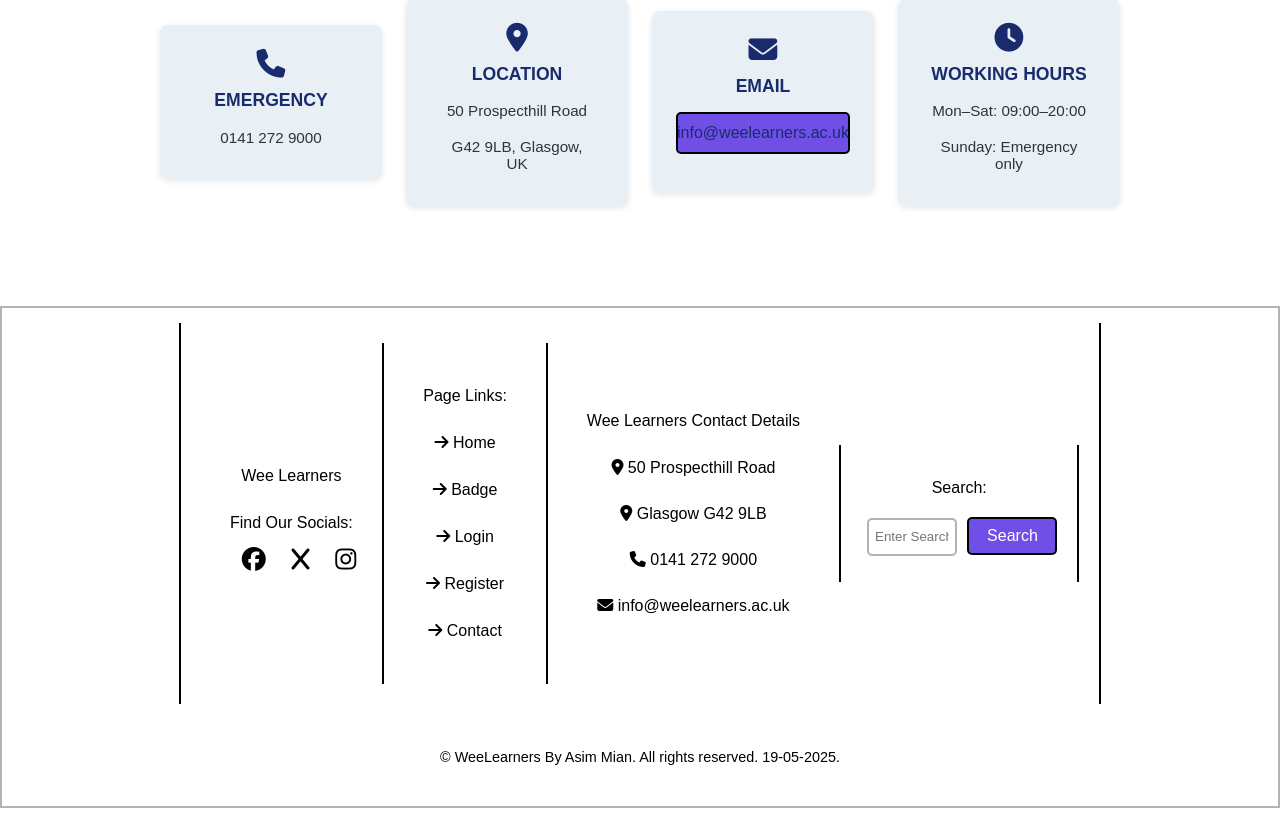
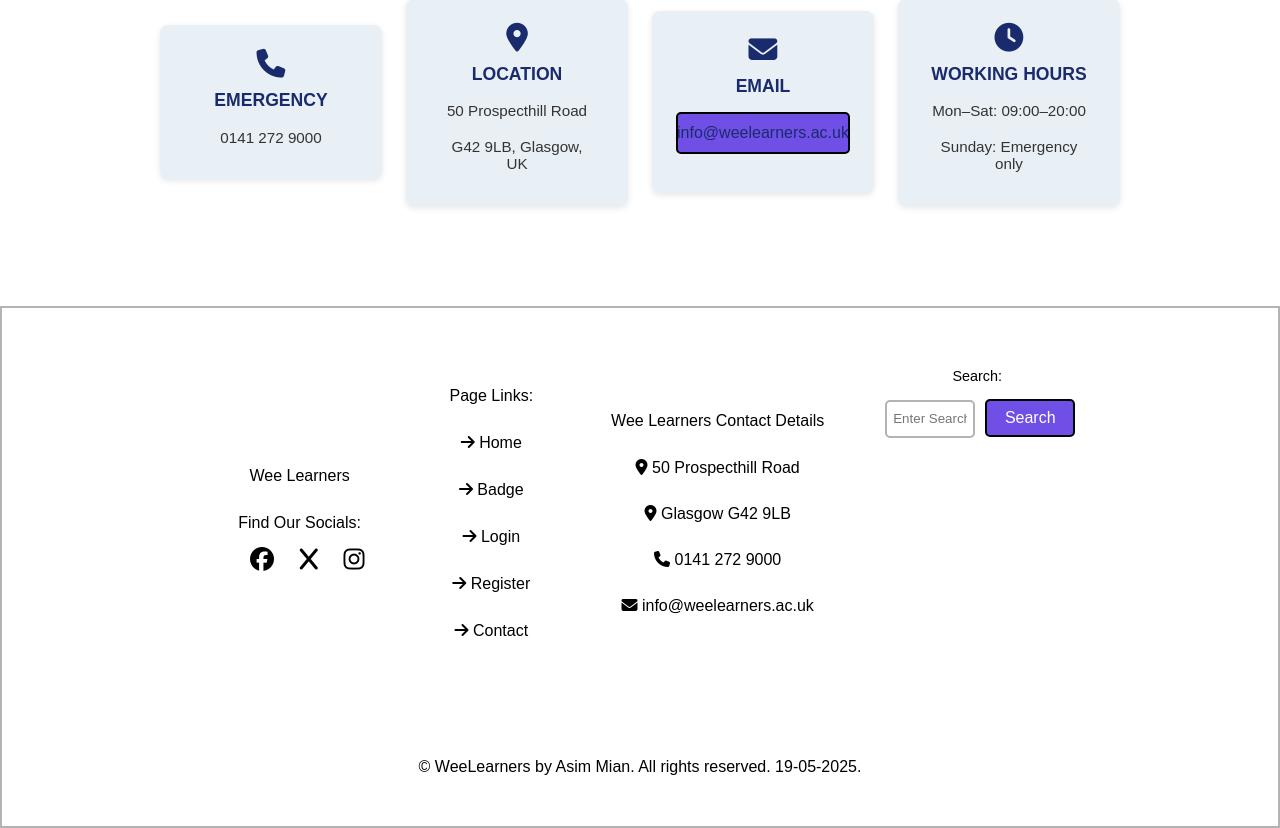
Before and after one commit to asimmian12/GU2, a PHP site: page /GU2/ in a window 1280 px wide. Shown: the part 3234-4062 px from the top of the page. Run offline with PHP 8.4, Linux system fonts and the light colour scheme; data comes from the database, SQL or seed files in the repository; some libraries are stand-ins or nearby versions.

Commit message:
Refactor footer styles and structure for improved readability and consistency

```diff
--- a/weelearners/assets/css/style.css
+++ b/weelearners/assets/css/style.css
@@ -853,13 +853,7 @@ section > div > p {
     .footer__col:nth-child(1) {
         grid-area: 1/1/2/3;
     }
-    /* This can style the footer columns with borders */
-    .footer__col:nth-child(1),
-    .footer__col:nth-child(2),
-    .footer__col:nth-child(4) {
-        border-left: 2px solid var(--color);
-        border-right: 2px solid var(--color);
-    }
+
     .section-banner img {
         width: 100%;
         height: auto;
@@ -913,8 +907,6 @@ section > div > p {
     .footer__col:nth-child(1) {
         display: flex;
         align-items: center;
-        border-left: 2px solid var(--color);
-        border-right: 2px solid var(--color);
     }
 
     /* This can style the third footer column to remove borders */
@@ -1051,8 +1043,6 @@ section > div > p {
     .footer__col:nth-child(1) {
         display: flex;
         align-items: center;
-        border-left: 2px solid var(--color);
-        border-right: 2px solid var(--color);
     }
     /* This can style the third footer column to remove borders */
     .footer__col:nth-child(3) {
--- a/weelearners/includes/footer.php
+++ b/weelearners/includes/footer.php
@@ -1,20 +1,23 @@
-<!-- The footer__container footer that's nested with multiple sections to help me do it in parts.-->
+<!-- The footer__container footer that's nested with multiple sections to help me do it in parts. -->
 <footer class="paragraph-copyright" id="footer">
+  <section class="footer__container">
     <!-- The footer col with logo and social media links to X (Twitter) and Instagram -->
     <section class="footer__col">
       <!-- The section for Footer Social Media Links-->
       <section class="footer__socials">
-        <p class="paragraph-text">Wee Learners </p>
-        <p class="paragraph-text">Find Our Socials: </p>
+        <p class="paragraph-text">Wee Learners</p>
+        <p class="paragraph-text">Find Our Socials:</p>
         <a href="https://www.facebook.com/" target="_blank"><i class="fa-brands fa-facebook"></i></a>
         <a href="https://twitter.com" target="_blank"><i class="fa-solid fa-x"></i></a>
         <a href="https://instagram.com/" target="_blank"><i class="fa-brands fa-instagram"></i></a>
       </section>
+    </section>
 
+    <!-- The footer__col with page links for logged-in and non-logged-in users -->
     <section class="footer__col">
       <!-- The text container for footer__address -->
       <section class="paragraph-text">
-        <p class="paragraph-text">Page Links: </p>
+        <p class="paragraph-text">Page Links:</p>
         <?php if (!isset($_SESSION['loggedin'])) : ?>
           <!-- For non-logged-in users -->
           <p class="paragraph-text"><a href="<?= ROOT_DIR ?>"><i class="fa fa-arrow-right" aria-hidden="true"></i> Home</a></p>
@@ -37,26 +40,27 @@
     <section class="footer__col">
       <!-- The text container for footer__address -->
       <section class="paragraph-text">
-        <p class="paragraph-text">Wee Learners Contact Details </p>
-        <p class="section-paragraph-text"><i class="fa-solid fa-location-dot"></i>  50 Prospecthill Road</p>
-        <p class="section-paragraph-text"><i class="fa-solid fa-location-dot"></i>  Glasgow G42 9LB</p>
-        <p class="section-paragraph-text"><i class="fa-solid fa-phone"></i>   0141 272 9000</p>
-        <p class="section-paragraph-text"><i class="fa-solid fa-envelope"></i>  info@weelearners.ac.uk</p>
+        <p class="paragraph-text">Wee Learners Contact Details</p>
+        <p class="section-paragraph-text"><i class="fa-solid fa-location-dot"></i> 50 Prospecthill Road</p>
+        <p class="section-paragraph-text"><i class="fa-solid fa-location-dot"></i> Glasgow G42 9LB</p>
+        <p class="section-paragraph-text"><i class="fa-solid fa-phone"></i> 0141 272 9000</p>
+        <p class="section-paragraph-text"><i class="fa-solid fa-envelope"></i> info@weelearners.ac.uk</p>
       </section>
     </section>
 
-  <section class="footer__col">
+    <!-- The footer__col with search form -->
+    <section class="footer__copyright">
       <form action="search" method="POST" class="form-search-bar">
-        <p class="paragraph-text">Search:  </p>
-        <input type="text" name="search" class="input-search-bar" placeholder="Enter Search:  "/>
+        <p class="paragraph-text">Search:</p>
+        <input type="text" name="search" class="input-search-bar" placeholder="Enter Search:"/>
         <input type="submit" value="Search" class="input-search-btn"/>
       </form>
     </section>
   </section>
 
   <!-- The Copyright Information -->
-  <section class="footer__copyright">
-    <p class="paragraph-text">&copy; WeeLearners By Asim Mian. All rights reserved. <?php echo date("d-m-Y");?>.</p>
+  <section class="footer__col">
+    <p class="paragraph-text">&copy; WeeLearners by Asim Mian. All rights reserved. <?php echo date("d-m-Y");?>.</p>
   </section>
 </footer>
 
@@ -64,6 +68,5 @@
 <script src="https://unpkg.com/scrollreveal"></script>
 <script src="https://cdn.jsdelivr.net/npm/swiper@11/swiper-bundle.min.js"></script>
 <script src="<?= ROOT_DIR ?>assets/js/script.js" defer></script>
-
 </body>
 </html>
```
Lines whose indentation alone changed are shown as unchanged.
